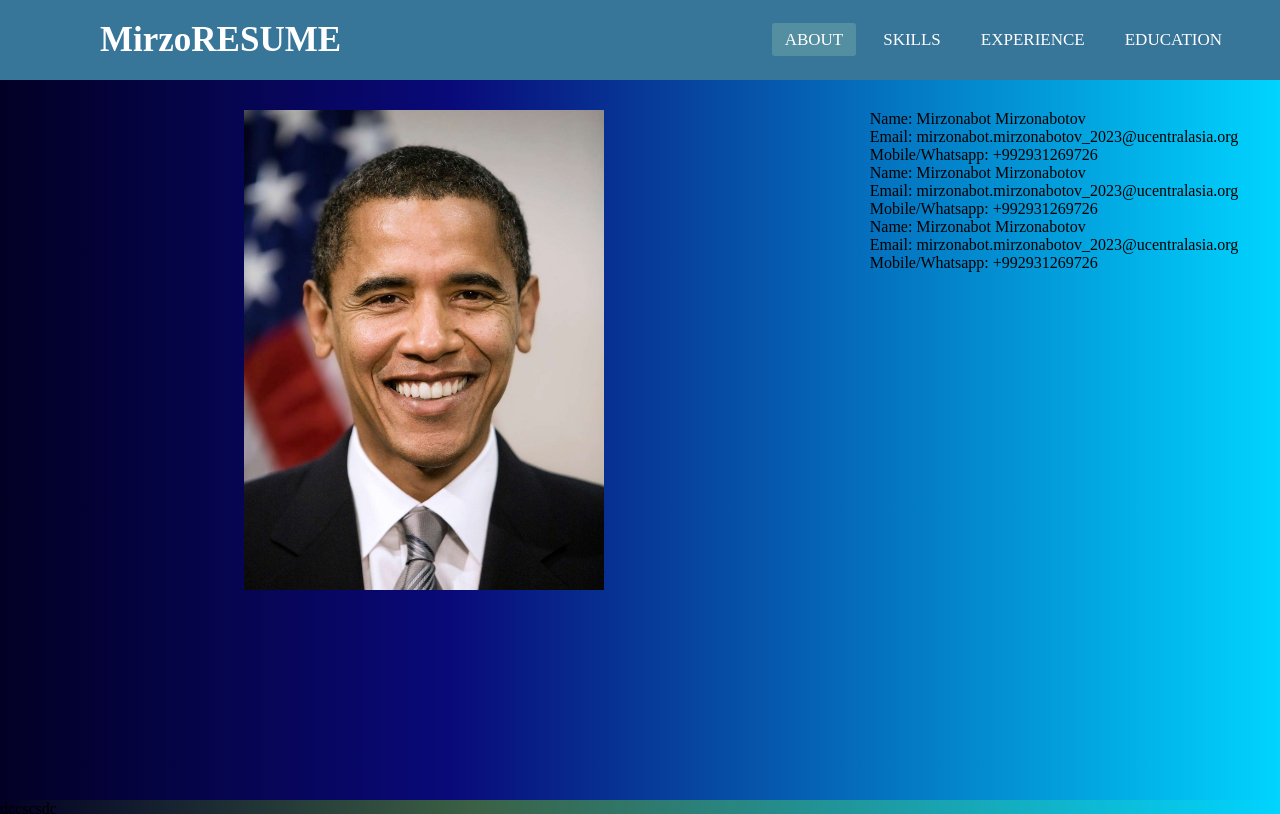
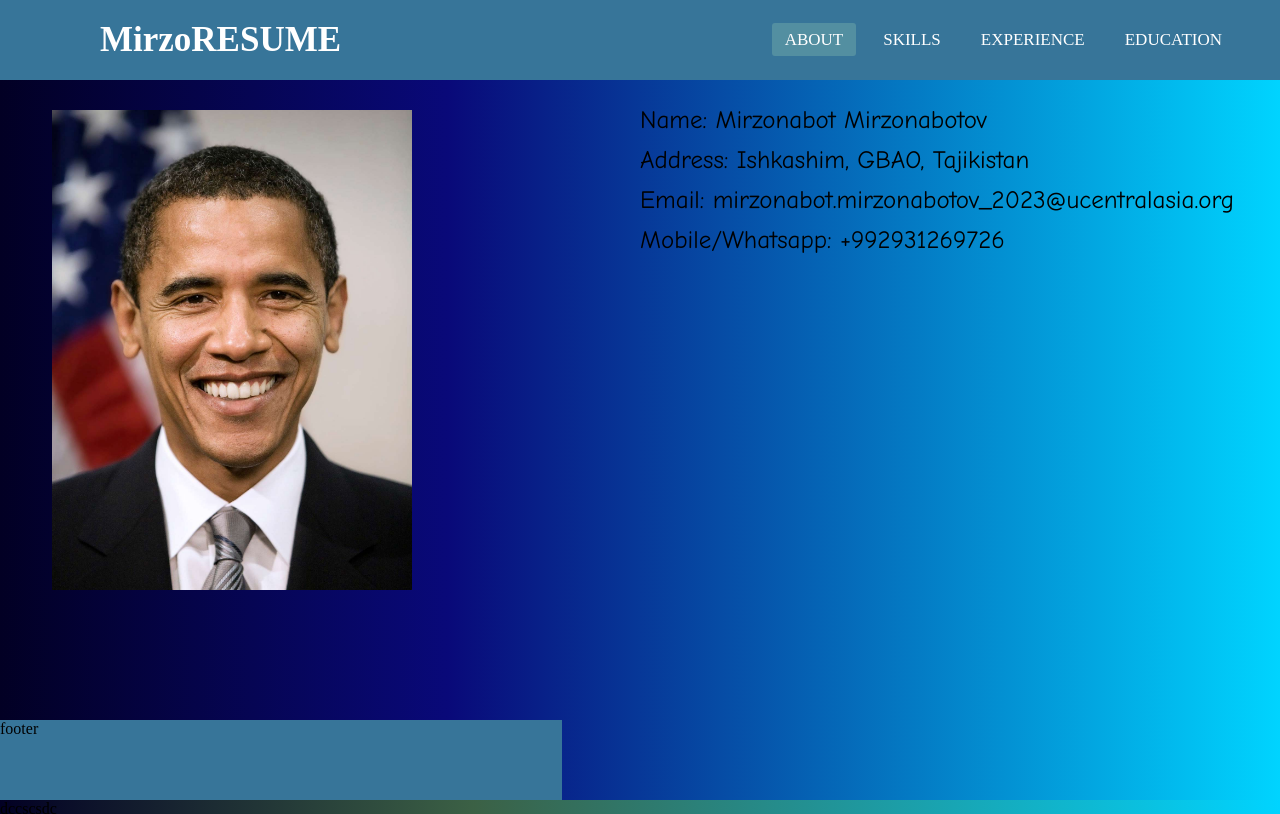
Before and after one commit to Mirzonabot/mirzonabot.github.io, a plain HTML site: page index.html in a window 1280 px wide. Shown: the top 814 px of the page. Drawn offline with Linux system fonts and the light colour scheme.

Commit message:
Files updated

```diff
--- a/index.html
+++ b/index.html
@@ -25,17 +25,15 @@
         </ul>
     </header>
     <section id="about">
-        <img src="images/main_profile.jpg" alt="Mirzonabot">
+        <div class="img">
+            <img src="images/main_profile.jpg" alt="Mirzonabot">
+        </div>
         <div class="credential">
             <p>Name: Mirzonabot Mirzonabotov</p>
+            <p>Address: Ishkashim, GBAO, Tajikistan</p>
             <p>Email: mirzonabot.mirzonabotov_2023@ucentralasia.org</p>
             <p>Mobile/Whatsapp: +992931269726</p>
-            <p>Name: Mirzonabot Mirzonabotov</p>
-            <p>Email: mirzonabot.mirzonabotov_2023@ucentralasia.org</p>
-            <p>Mobile/Whatsapp: +992931269726</p>
-            <p>Name: Mirzonabot Mirzonabotov</p>
-            <p>Email: mirzonabot.mirzonabotov_2023@ucentralasia.org</p>
-            <p>Mobile/Whatsapp: +992931269726</p>
+
         </div>
     </section>
     <section id="skills">
@@ -43,5 +41,7 @@
     </section>
     <section id="experience"></section>
     <section id="education"></section>
+    <footer>footer</footer>
+    <script type="text/javascript" src="javascript.js"></script>
 </body>
 </html>
--- a/style.css
+++ b/style.css
@@ -1,3 +1,5 @@
+@import url('https://fonts.googleapis.com/css2?family=Comic+Neue:ital,wght@0,300;0,400;0,700;1,300;1,400;1,700&display=swap');
+
 * {
     margin: 0;
     padding: 0;
@@ -5,20 +7,16 @@
     text-decoration: none;
     box-sizing: border-box;
 }
-
 body {
     font-family: montserrat;
     min-width: 430px;
 }
-
 header {
     position: fixed;
     background: rgb(55, 117, 153);
     height: 80px;
     width: 100%;
-
 }
-
 label.logo {
     color: white;
     font-size: 35px;
@@ -26,18 +24,15 @@ label.logo {
     padding: 0 100px;
     font-weight: bold;
 }
-
 header ul {
     float: right;
     margin-right: 40px;
 }
-
 header ul li {
     display: inline-block;
     line-height: 80px;
     margin: 0 5px;
 }
-
 header ul li a{
     color: white;
     font-size: 17px;
@@ -46,12 +41,10 @@ header ul li a{
     text-transform: uppercase;
     border-radius: 3px;
 }
-
 a.active, a:hover {
     background: rgb(83, 143, 161);
     transition: .5s;
 }
-
 .checkbtn {
     font-size: 30px;
     color: white;
@@ -64,21 +57,18 @@ a.active, a:hover {
 #check {
     display: none;
 }
-
 section {
     height: 100vh;
     width: 100%;
+    min-width: 562px;
 }
-
 section#about {
     display: flex;
     flex-wrap: wrap;
     background: rgb(2,0,36);
     background: linear-gradient(90deg, rgba(2,0,36,1) 0%, rgba(9,9,121,1) 35%, rgba(0,212,255,1) 100%);
     padding-top: 100px;
-    margin-left: auto;
-    margin-right: auto;
-
+    min-height: 600px;
 }
 img {
     width: 60%;
@@ -86,24 +76,26 @@ img {
     min-height: 450px;
     max-height: 650px;
     object-fit: contain;
-    margin: 10px 20px 20px 40px;
-
+    margin: 10px 40px 20px 40px;
 }
-
+.img {
+    height: 100%;
+    width: 50%;
+}
 .credential {
-    width: auto;
-  height: auto;
-  margin: 0 auto;
-  padding: 10px;
-  position: relative;
+    line-height: 40px;
+    width: 50%;
 }
-
-
+.credential p {
+    font-family: "Comic Neue", "Comic Sans", cursive;
+    font-size: 25px;
+}
+.img, .credential {
+    min-width: 561px;
+}
 section#skills {
     background: rgb(163, 162, 189);
     background: linear-gradient(90deg, rgba(2,0,36,1) 0%, rgba(14,60,26,0.8099614845938375) 37%, rgba(0,212,255,1) 100%);
-
-
 }
 section#experience {
     background-color: rgba(175, 15, 167, 0.486);
@@ -111,18 +103,20 @@ section#experience {
 section#education {
     background-color: rgba(23, 4, 48, 0.486);
 }
-
-
-
+footer {
+    position: fixed;
+    bottom: 0px;
+    background: rgb(55, 117, 153);
+    height: 80px;
+    min-width: 562px;
+}
 @media (max-width: 1122px){
     label.logo {
         font-size: 30px;
         padding-left: 50px;
     }
-
     header ul li a {
         font-size: 16px;
-
     }
     img {
         display: block;
@@ -132,13 +126,18 @@ section#education {
     section#about {
         height: auto;
     }
+    .img, .credential {
+        width: 100%;
+        padding-bottom: 30px;
+    }
+    .credential{
+        text-align: center;
+    }
 }
-
 @media (max-width: 858px){
     .checkbtn {
         display: block;
     }
-
     ul {
         position: fixed;
         width: 100%;
@@ -149,7 +148,6 @@ section#education {
         text-align: center;
         transition: all .5s;
     }
-
     header ul li {
         display: block;
         margin: 50px 0;
@@ -165,7 +163,4 @@ section#education {
     #check:checked ~ ul {
         left: 0;
     }
-
-
-
 }
```
